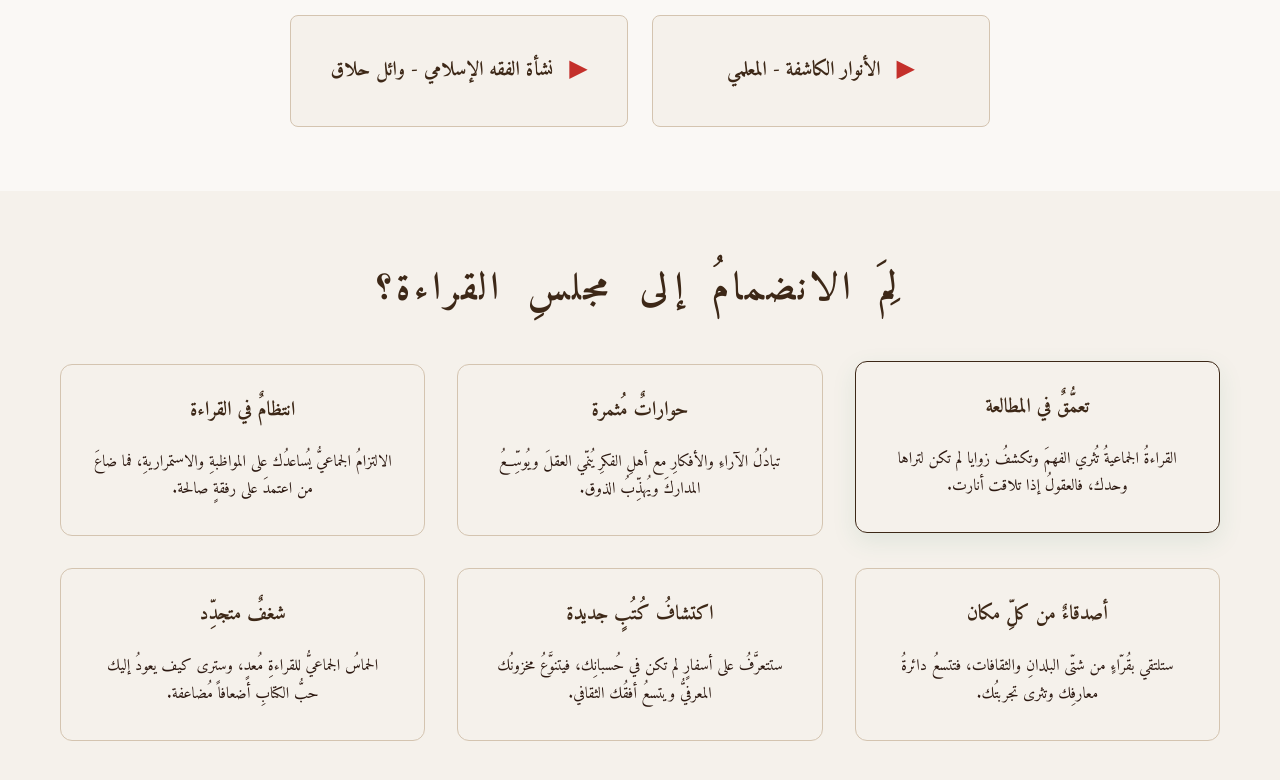
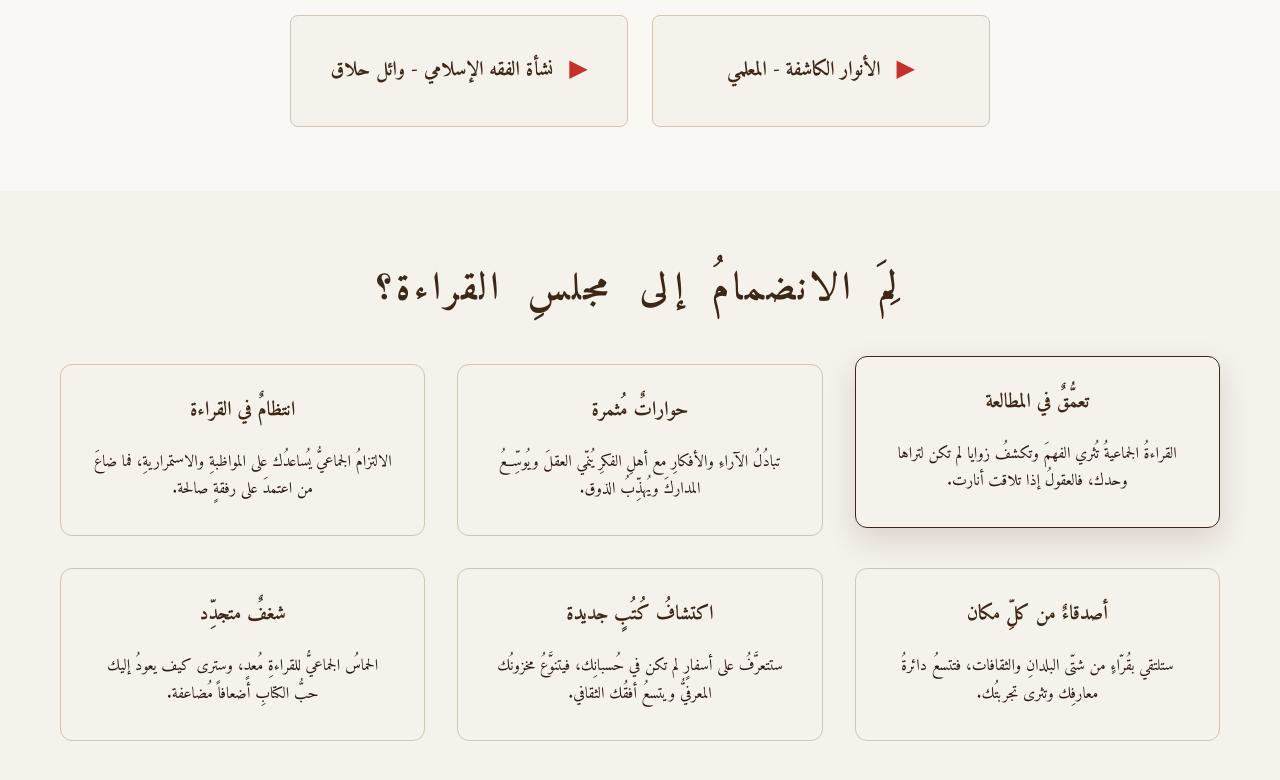
Before and after one commit to ibrahim-bookclub/bookclub, a website: page index.html in a window 1280 px wide. In both pictures the pointer is over the element 1037 px from the left and 5655 px from the top of the page. Shown: the part 5205-5985 px from the top of the page. Drawn offline with Linux system fonts and the light colour scheme; a script that the page names is missing; a web font is replaced by a local one.

Commit message:
ui: add higher lift effect to benefit cards

```diff
--- a/styles.css
+++ b/styles.css
@@ -1612,8 +1612,8 @@ html {
 }
 
 .benefit-item:hover {
-    transform: translateY(-3px);
-    box-shadow: 0 8px 25px rgba(41, 128, 85, 0.1);
+    transform: translateY(-8px);
+    box-shadow: 0 12px 30px rgba(61, 40, 23, 0.15);
     border-color: var(--primary-color);
 }
 
```
